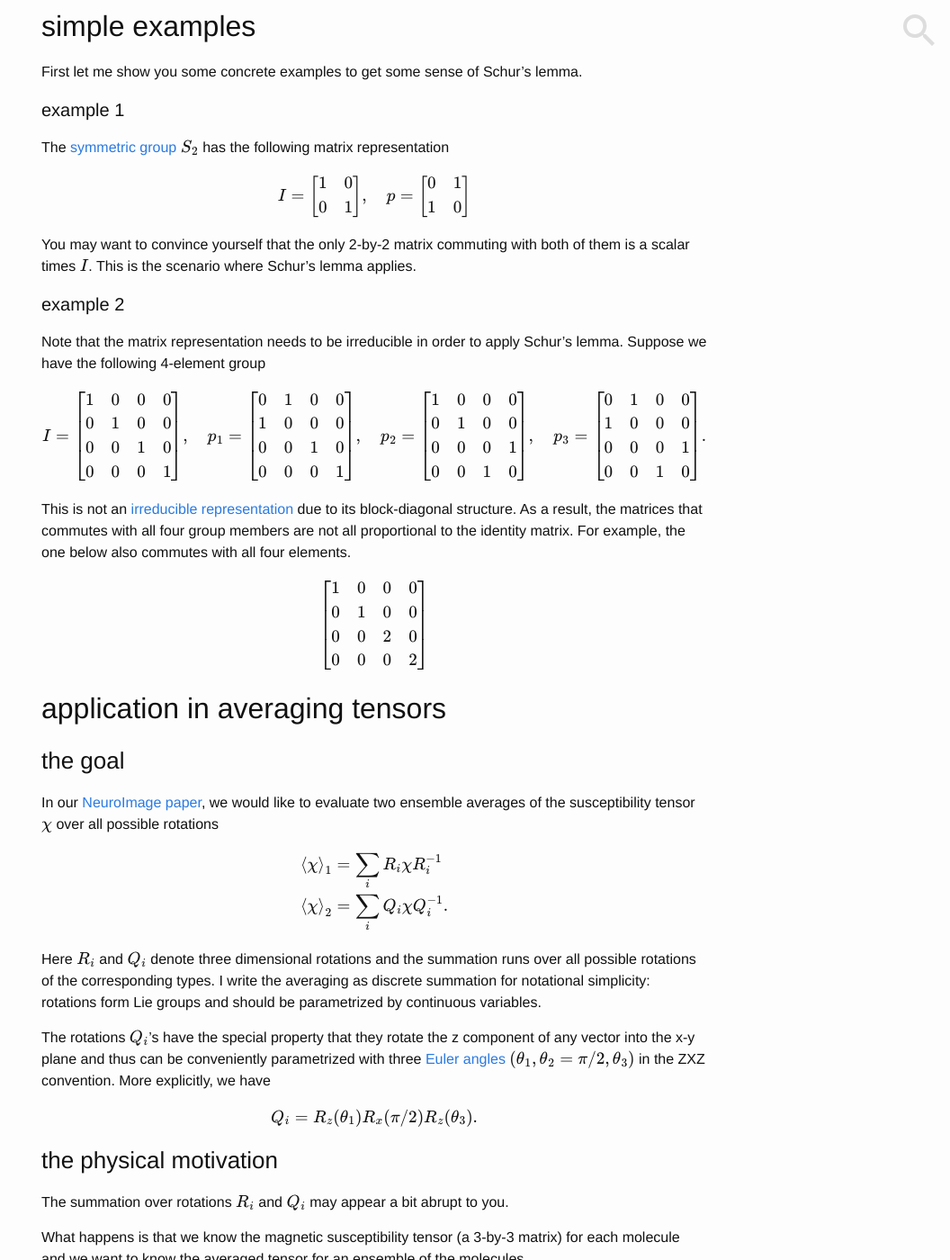
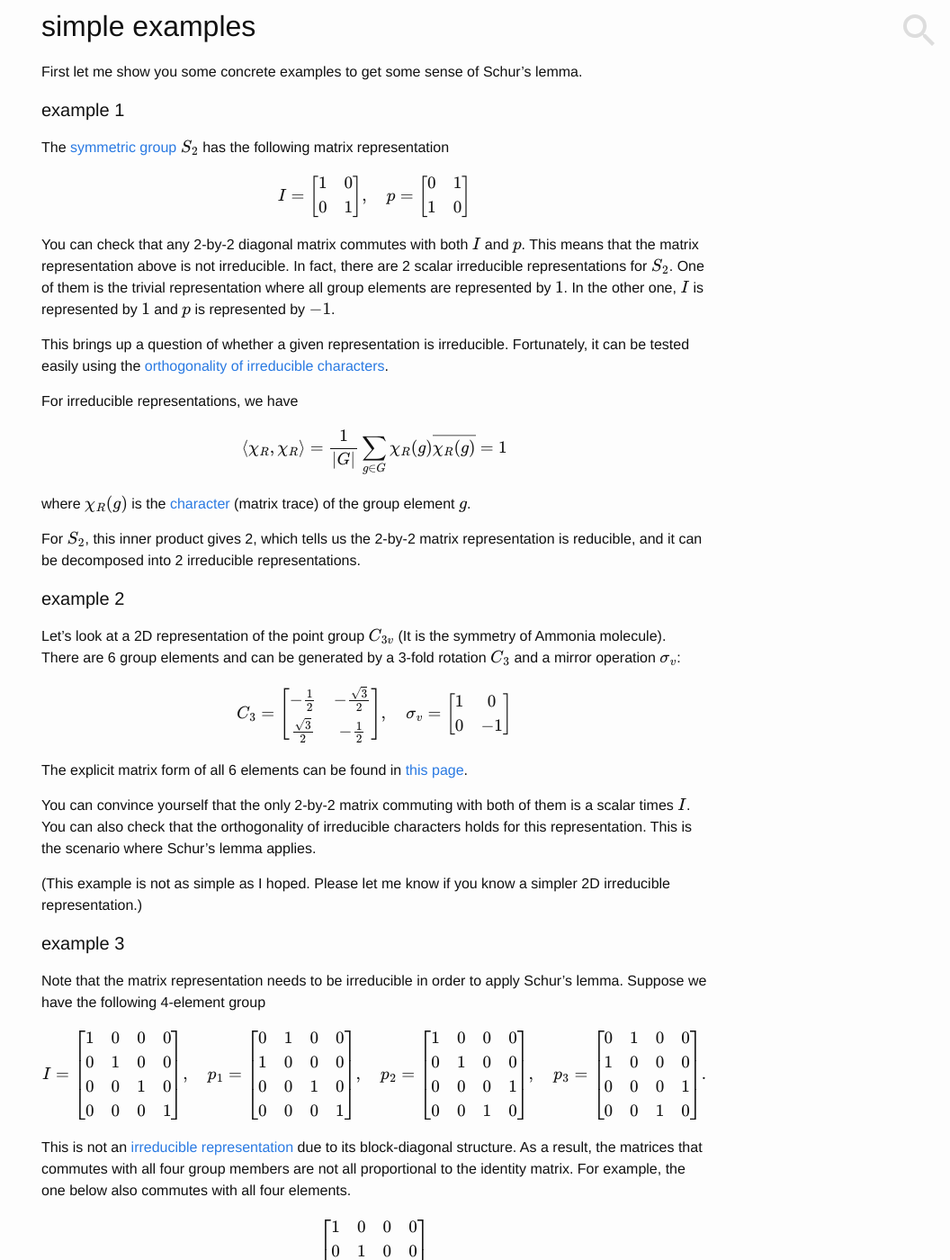
Before and after one commit to nosarthur/nosarthur.github.io, a Jekyll site: the page built from _posts/2016-08-15-schur-lemma.md, in a window 1280 px wide and 1400 px high, scrolled down 645 px. Shown: the whole window at 90% size, without its empty margins (224-1280 px from the left). Built offline with Jekyll 4.4.1, drawn with Linux system fonts in a browser that asks for light colours; formulas are drawn with MathJax 3; comment, search, counter and statistics services are not loaded; some of the changed text lies outside the part shown.

Commit message:
correct Schur lemma mistake

```diff
--- a/_posts/2016-08-15-schur-lemma.md
+++ b/_posts/2016-08-15-schur-lemma.md
@@ -41,11 +41,59 @@ The [symmetric group](https://en.wikipedia.org/wiki/Symmetric_group) $$S_2$$ has
 $$ I = \begin{bmatrix} 1 & 0 \\ 0 & 1\end{bmatrix},\quad p =\begin{bmatrix}
 0 & 1 \\ 1 & 0\end{bmatrix} $$
 
-You may want to convince yourself that the only 2-by-2 matrix commuting
-with both of them is a scalar times $$I$$.
+You can check that any 2-by-2 diagonal matrix commutes with both $$I$$ and $$p$$.
+This means that the matrix representation above is not irreducible.
+In fact, there are 2 scalar irreducible representations for $$S_2$$.
+One of them is the trivial representation where all group elements are represented by $$1$$.
+In the other one, $$I$$ is represented by $$1$$ and $$p$$ is represented by $$-1$$.
+
+
+This brings up a question of whether a given representation is irreducible.
+Fortunately, it can be tested easily using the
+[orthogonality of irreducible characters][2].
+
+For irreducible representations, we have
+
+$$
+\left<\chi_R, \chi_R \right> = \frac{1}{|G|} \sum_{g\in G} \chi_R(g)\overline{\chi_R(g)}= 1
+$$
+
+where $$\chi_R(g)$$ is the [character](https://en.wikipedia.org/wiki/Character_theory)
+(matrix trace) of the group element $$g$$.
+
+For $$S_2$$, this inner product gives 2, which tells us the 2-by-2 matrix
+representation is reducible, and it can be decomposed into 2 irreducible representations.
+
+#### example 2
+
+Let's look at a 2D representation of the point group $$C_{3v}$$
+(It is the symmetry of Ammonia molecule).
+There are 6 group elements and can be generated by a 3-fold rotation $$C_3$$
+and a mirror operation $$\sigma_v$$:
+
+$$
+C_3  = \begin{bmatrix}
+-\frac{1}{2} & -\frac{\sqrt{3}}{2} \\
+\frac{\sqrt 3}{2} & -\frac{{1}}{2}
+\end{bmatrix}, \quad
+\sigma_v = \begin{bmatrix}
+1 & 0\\
+0 & -1
+\end{bmatrix}
+$$
+
+The explicit matrix form of all 6 elements can be found in [this page][2].
+
+You can convince yourself that the only 2-by-2 matrix commuting with both of
+them is a scalar times $$I$$.
+You can also check that the orthogonality of irreducible characters holds for
+this representation.
 This is the scenario where Schur's lemma applies.
 
-#### example 2
+(This example is not as simple as I hoped.
+Please let me know if you know a simpler 2D irreducible representation.)
+
+#### example 3
 
 Note that the matrix representation needs to be irreducible in order to
 apply Schur's lemma.
@@ -152,6 +201,9 @@ It is nice that some random stuff from the past, especially one that I considere
 few orientations][1], NeuroImage 70, 363 (2013).
 * M. Hamermesh, Group theory and its application to physical problems, Dover Publications (1962)
 <a href="https://www.amazon.com/gp/product/0486661814/ref=as_li_tl?ie=UTF8&camp=1789&creative=9325&creativeASIN=0486661814&linkCode=as2&tag=nosarthur2016-20&linkId=596b2c0b9c62e22946e635d01a3cd4fe" target="_blank"><img border="0" src="//ws-na.amazon-adsystem.com/widgets/q?_encoding=UTF8&MarketPlace=US&ASIN=0486661814&ServiceVersion=20070822&ID=AsinImage&WS=1&Format=_SL250_&tag=nosarthur2016-20" ></a><img src="//ir-na.amazon-adsystem.com/e/ir?t=nosarthur2016-20&l=am2&o=1&a=0486661814" width="1" height="1" border="0" alt="" style="border:none !important; margin:0px !important;" />
-<br> I am unable to read math books that only show theorems and proofs.  As a physicist, I would rather see the intuition and motivation rather than mathematical rigor. This group theory book is very readable and even enjoyable for me.
+<br> I am unable to read math books that only show theorems and proofs.
+As a physicist, I would rather see the intuition and motivation rather than mathematical rigor.
+This group theory book is very enjoyable for me.
 
 [1]: http://www.ncbi.nlm.nih.gov/pubmed/23296181
+[2]: https://en.wikipedia.org/wiki/Schur_orthogonality_relations
```
Also changed, not shown: other parts of _posts/2016-08-15-schur-lemma.md (+2 -1 lines), _drafts/crystal.md (+1 -1 lines), _drafts/plane-groups.md (added, +53 -0 lines), _drafts/steak.md (added, +9 -0 lines), _drafts/wrapping_coord.md (added, +32 -0 lines).
